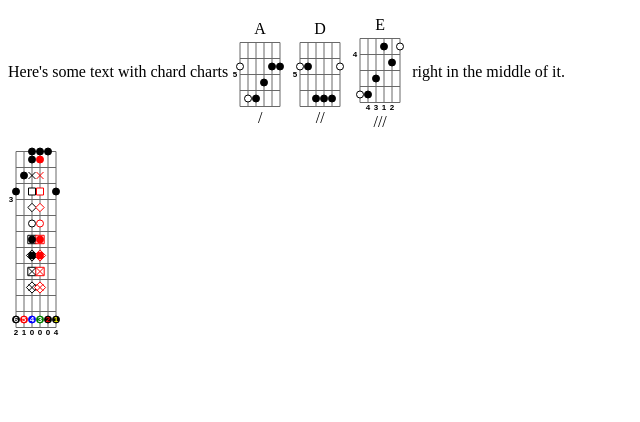
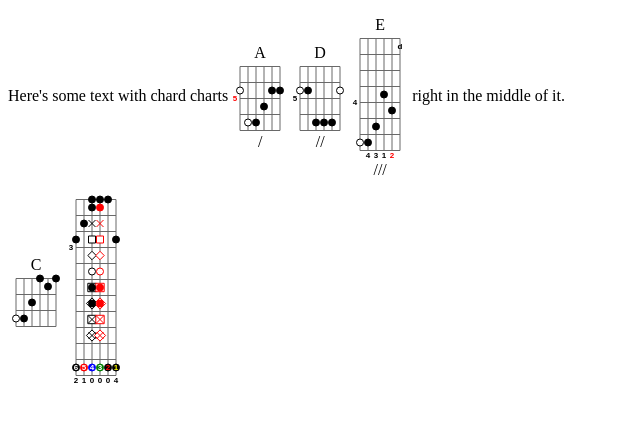
Before and after one commit to rlk/grids, a plain HTML site: page test.html in a window 1280 px wide. Shown: the whole page, without its empty margins (0-640 px from the left). Drawn offline with Linux system fonts and the light colour scheme.

Commit message:
Add doc and generalize tag to support arbitrary HTML.

```diff
--- a/grids.js
+++ b/grids.js
@@ -1,6 +1,5 @@
 
 var    stopSize     = 3.5;
-var    stopFraction = 0.5;
 var  stringDistance = 8;
 var    fretDistance = 16;
 var   labelDistance = 5;
@@ -13,7 +12,7 @@ function elem(tag, attributes, text) {
     }
   }
   if (text) {
-    e.appendChild(document.createTextNode(text));
+    e.innerHTML = text;
   }
   return e
 }
@@ -71,7 +70,7 @@ function createGrid(text) {
     if (t.length > 0) {
       var a = t.split(':');
 
-      if ("_dosSxtT".search(a[0]) >= 0) {
+      if (a != "n" && a != "N" && a != "f" && a != "F") {
         if (a[1] && !isNaN(a[1])) {
           smin = Math.min(smin, a[1]);
           smax = Math.max(smax, a[1]);
@@ -90,41 +89,31 @@ function createGrid(text) {
   function x(s) {
     return (2 + smax - smin - s) * stringDistance;
   }
-
   function y(f) {
     return 1 + stopSize + (f - fmin) * fretDistance;
   }
-
-  function stop(f) {
-    var y0 = y(f);
-    var y1 = y(f - 1);
-    return Math.max(y(0), y0 + (y1 - y0) * stopFraction);
+  function t(f) {
+    return Math.max(y(0), (y(f) + y(f - 1)) * 0.5);
   }
 
   function label(x, y, t) {
     return elem('text', [['class', 'label'], ['x', x], ['y', y]], t)
   }
-
   function dot(x, y, k) {
     return elem('circle', [['class', 'dot'], ['cx', x], ['cy', y], ['r', stopSize * k]])
   }
-
   function circle(x, y, k) {
     return elem('circle', [['class', 'circle'], ['cx', x], ['cy', y], ['r', stopSize * k]])
   }
-
   function cross(x, y, k) {
     return elem('path', [['class', 'cross'], ['d', crossPath(x, y, stopSize * k)]])
   }
-
   function diamond(x, y, k) {
     return elem('path', [['class', 'diamond'], ['d', diamondPath(x, y, stopSize * k)]])
   }
-
   function square(x, y, k) {
     return elem('path', [['class', 'square'], ['d', squarePath(x, y, stopSize * k)]])
   }
-
   function board() {
     return elem('path', [['class', 'board'], ['d', boardPath(smin, smax, fmin, fmax, x, y)]])
   }
@@ -133,19 +122,19 @@ function createGrid(text) {
 
   for (const [d, s, f, c] of marks) {
     switch (d) {
-      case '_': break;
-      case 'n': name = s; break;
-      case 'N': note = s; break;
-      case 'd': grid.appendChild(color(    dot(x(s), stop(f), 1.0), c, c)); break;
-      case 'o': grid.appendChild(color( circle(x(s), stop(f), 1.0), c)); break;
-      case 's': grid.appendChild(color( square(x(s), stop(f), 1.0), c)); break;
-      case 'S': grid.appendChild(color( square(x(s), stop(f), 1.2), c)); break;
-      case 'x': grid.appendChild(color(  cross(x(s), stop(f), 1.0), c)); break;
-      case 't': grid.appendChild(color(diamond(x(s), stop(f), 1.2), c)); break;
-      case 'T': grid.appendChild(color(diamond(x(s), stop(f), 1.6), c)); break;
-      case 'f': grid.appendChild(color(  label(x(s), y(fmax) + labelDistance, f.toString()), undefined, c)); fgap = 1; break;
-      case 'F': grid.appendChild(color(  label(x(s) - labelDistance, y(f),    f.toString()), undefined, c));           break;
-      default:  grid.appendChild(color(  label(x(s), stop(f), d), undefined, c)); break;
+      case "_": break;
+      case "n": name = s; break;
+      case "N": note = s; break;
+      case "d": grid.appendChild(color(    dot(x(s), t(f), 1.0), c, c)); break;
+      case "o": grid.appendChild(color( circle(x(s), t(f), 1.0), c)); break;
+      case "s": grid.appendChild(color( square(x(s), t(f), 1.0), c)); break;
+      case "S": grid.appendChild(color( square(x(s), t(f), 1.2), c)); break;
+      case "x": grid.appendChild(color(  cross(x(s), t(f), 1.0), c)); break;
+      case "t": grid.appendChild(color(diamond(x(s), t(f), 1.2), c)); break;
+      case "T": grid.appendChild(color(diamond(x(s), t(f), 1.6), c)); break;
+      case "f": grid.appendChild(color(  label(x(s),  labelDistance + y(fmax), f.toString()), undefined, c)); fgap = 1; break;
+      case "F": grid.appendChild(color(  label(x(s) - labelDistance,  y(f),    f.toString()), undefined, c));           break;
+      default:  grid.appendChild(color(  label(x(s), t(f), d), undefined, c)); break;
     }
   }
 
--- a/test.html
+++ b/test.html
@@ -7,10 +7,12 @@
 </head>
 <body>
 <p>Here's some text with chard charts
-<span class="grid">n:A N:/ _:1:4 d:1:5 d:2:5 d:3:6 d:4:7 o:5:7 o:6:5 F:6:5</span>
+<span class="grid">n:A N:/ _:1:4 d:1:5 d:2:5 d:3:6 d:4:7 o:5:7 o:6:5 F:6:5:red</span>
 <span class="grid">n:D N:// _:1:4 o:1:5 d:2:7 d:3:7 d:4:7 d:5:5 o:6:5 F:6:5</span>
-<span class="grid">n:E N:///       o:1:4 d:2:5 d:3:4 d:4:6 d:5:7 o:6:7 F:6:4 f:2:2 f:3:1 f:4:3 f:5:4</span>
+<span class="grid">n:E N:///:red      &#8203;d:1:1 d:2:5 d:3:4 d:4:6 d:5:7 o:6:7 F:6:4 f:2:2:red f:3:1 f:4:3 f:5:4</span>
 right in the middle of it.</p>
+
+<span class="grid">n:C o:6:3 d:5:3 d:4:2 d:3:0 d:2:1 d:1:0</span>
 
 <div class="grid">
 d:6:3
```
Also changed, not shown: README.md (added), grids.css (indentation only).
